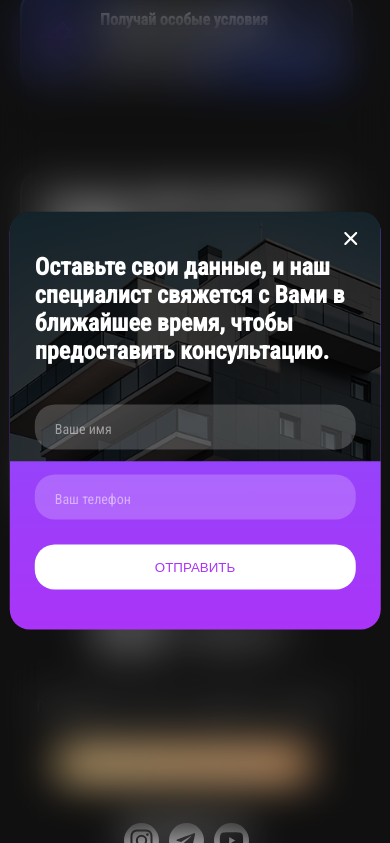
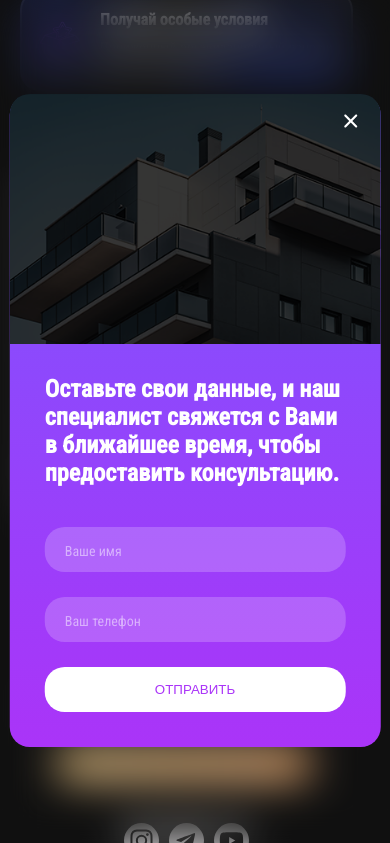
Before and after one commit to MaksymKurbesov/landing-page, a website built with webpack: page src/index.html in a window 390 px wide. Both pictures are taken after a click on the link "Получить консультацию". Shown: the part 5688-6531 px from the top of the page. Built offline with nearby package versions, Linux system fonts and the light colour scheme.

Commit message:
updated popup

```diff
--- a/src/css/popup.css
+++ b/src/css/popup.css
@@ -138,7 +138,8 @@
 @media screen and (max-width: 600px) {
   .popup {
     width: 95%;
-    padding: 40px 25px;
+    padding: 35px;
+    padding-top: 280px;
   }
 
   .close-popup {
--- a/src/form.js
+++ b/src/form.js
@@ -208,7 +208,7 @@ nextButtonElement.addEventListener("click", () => {
       return;
     }
     user_answers["contactInfo"] = contactInfo;
-    currentQuestion++;
+    fbq("track", "Lead");
     console.log("Опрос завершен");
     console.log(user_answers);
   }
```
Also changed, not shown: dist/form.bundle.js, dist/index.bundle.js.
